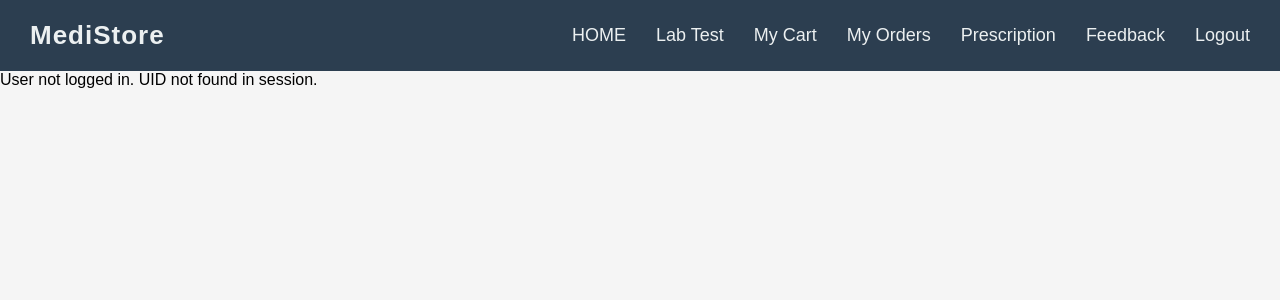
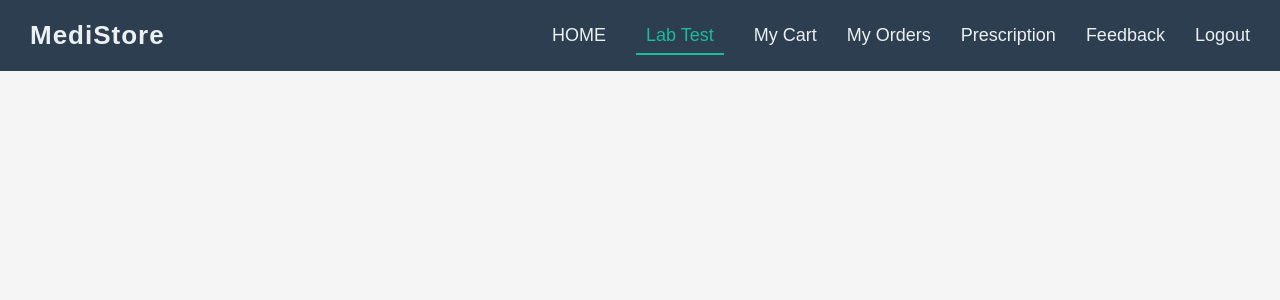
Before and after one commit to YarmikPatel/Online-Medical-Store, a PHP site: page /user/lab_test.php in a window 1280 px wide. Shown: the top 300 px of the page. Run offline with PHP 8.4, Linux system fonts and the light colour scheme.

Commit message:
active link in navbar for lab_test.php

```diff
--- a/Frontend/user/lab_test.php
+++ b/Frontend/user/lab_test.php
@@ -1,24 +1,3 @@
 <?php
-session_start();
-include('../../Backend/connection.php');
-include('navbar.php');
-if (!isset($_SESSION['uid'])) {
-    die('User not logged in. UID not found in session.');
-}
-$uid = $_SESSION['uid'];
+include 'navbar.php';
 ?>
-
-<!DOCTYPE html>
-<html lang="en">
-<head>
-    <meta charset="UTF-8">
-    <meta name="viewport" content="width=device-width, initial-scale=1.0">
-    <title>Document</title>
-</head>
-<body>
-
-
-<!-- Footer -->
-<?php include('../footer.php'); ?>
-</body>
-</html>
--- a/Frontend/user/navbar.php
+++ b/Frontend/user/navbar.php
@@ -168,7 +168,7 @@ $current_page = basename($_SERVER['PHP_SELF']);
         <span class="menu-toggle">&#9776;</span>
         <ul>
             <li><a href="user_login_index.php" class="<?php echo ($current_page == 'user_login_index.php' || $current_page == '') ? 'active' : ''; ?>">HOME</a></li>
-            <li><a href="lab_test.php" class="<?php echo ($current_page == 'lab_tests.php') ? 'active' : ''; ?>">Lab Test</a></li>
+            <li><a href="lab_test.php" class="<?php echo ($current_page == 'lab_test.php') ? 'active' : ''; ?>">Lab Test</a></li>
             <li><a href="cart.php" class="<?php echo ($current_page == 'cart.php') ? 'active' : ''; ?>"> My Cart</a></li>
             <li><a href="orders.php" class="<?php echo ($current_page == 'orders.php') ? 'active' : ''; ?>">My Orders</a></li>
             <li><a href="prescription.php" class="<?php echo ($current_page == 'prescription.php') ? 'active' : ''; ?>">Prescription</a></li>
--- a/Frontend/user/orders.php
+++ b/Frontend/user/orders.php
@@ -33,8 +33,8 @@ $result = $conn->query($sql);
         .card {
             background: #fff;
             border-radius: 8px;
-padding: 10px;
-margin: 15px;
+            padding: 10px;
+            margin: 15px;
             box-shadow: 0 2px 4px rgba(0, 0, 0, 0.1);
             padding: 20px;
             margin-bottom: 20px;
```
